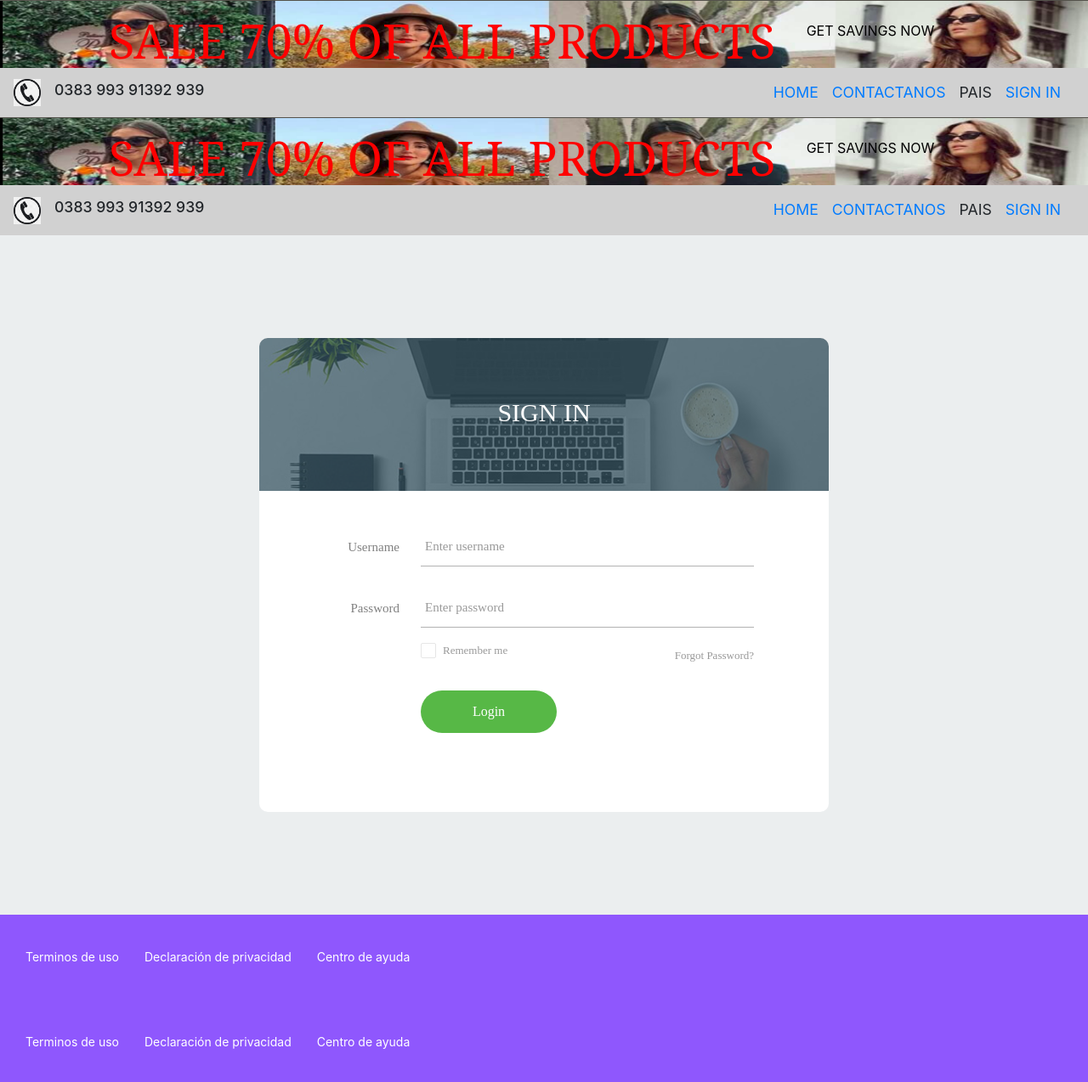
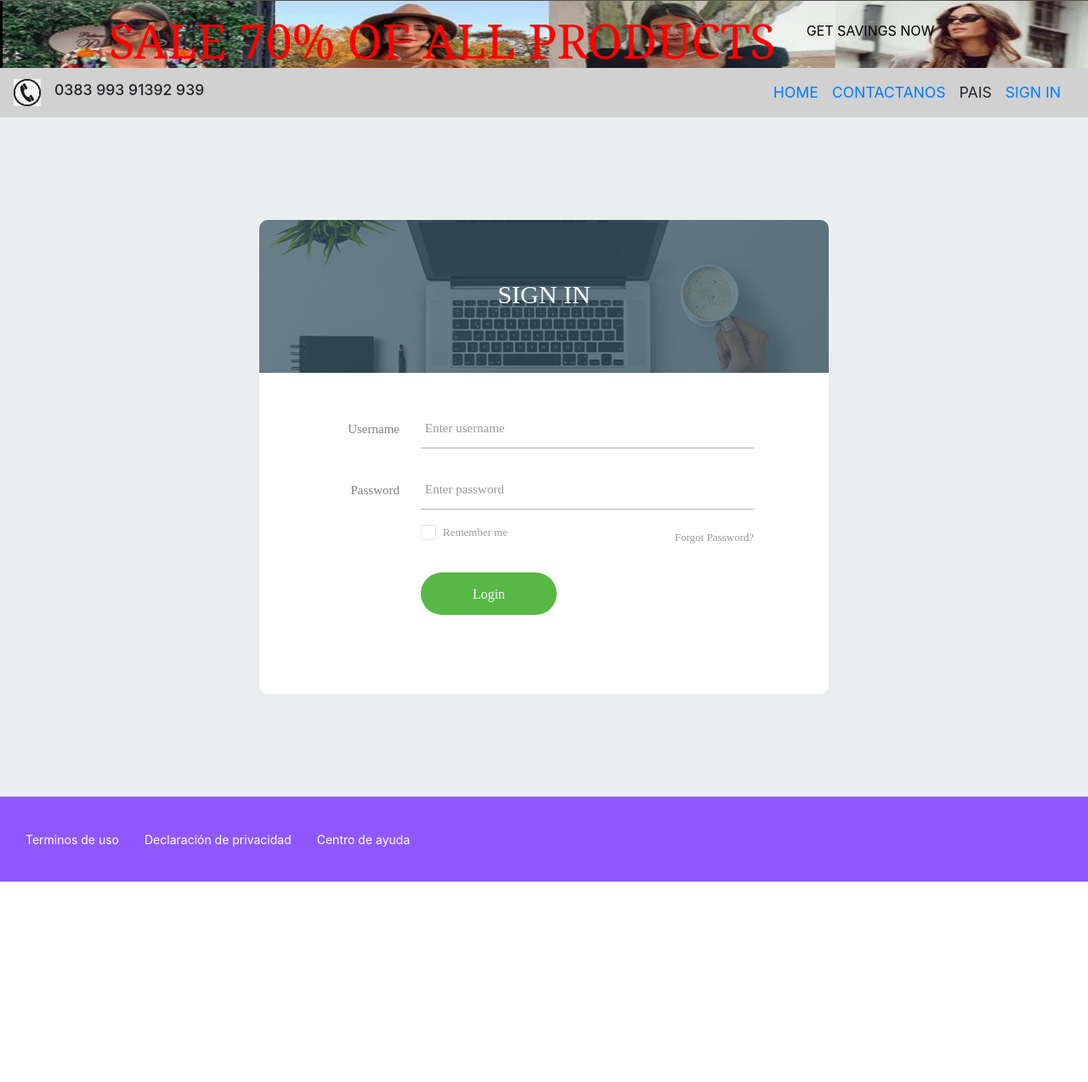
Before and after one commit to Deiwin-Ignacio-Monsalve-Altamar/tienda-virtual-code, a React (Create React App) app: page /login in a window 1280 px wide. Shown: the top 1274 px of the page at 85% size. After the commit the page ends 1038 px from the top, so only its background shows below. Built offline with nearby package versions, Linux system fonts and the light colour scheme.

Commit message:
actualizando page singn con el layaout

```diff
--- a/src/containers/SingIn.jsx
+++ b/src/containers/SingIn.jsx
@@ -8,9 +8,7 @@ const SingUp = () =>{
 
     return (
         <>
-        <Header />
-        <Login />
-        <Footer />
+            <Login />
         </>
     )
 }
```
